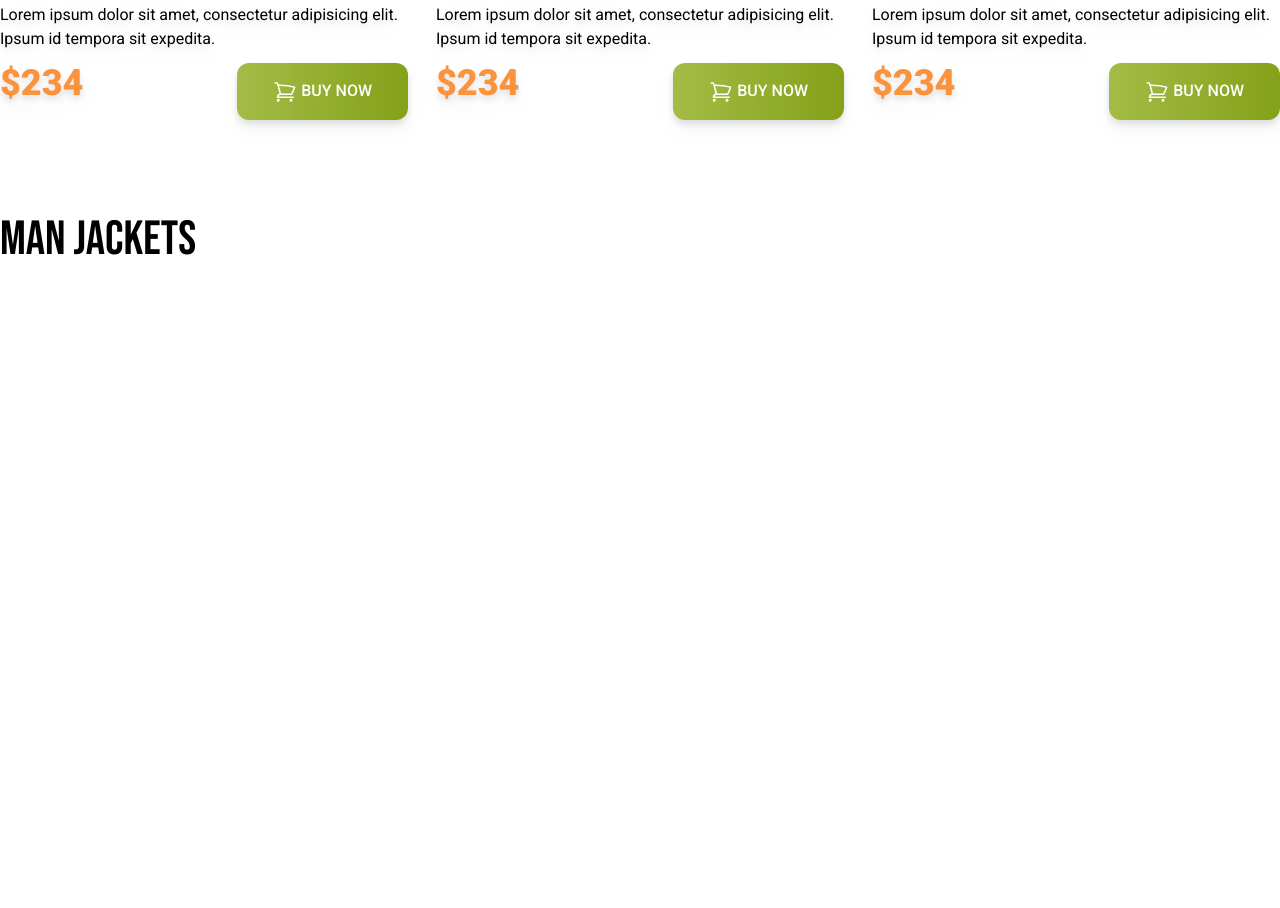
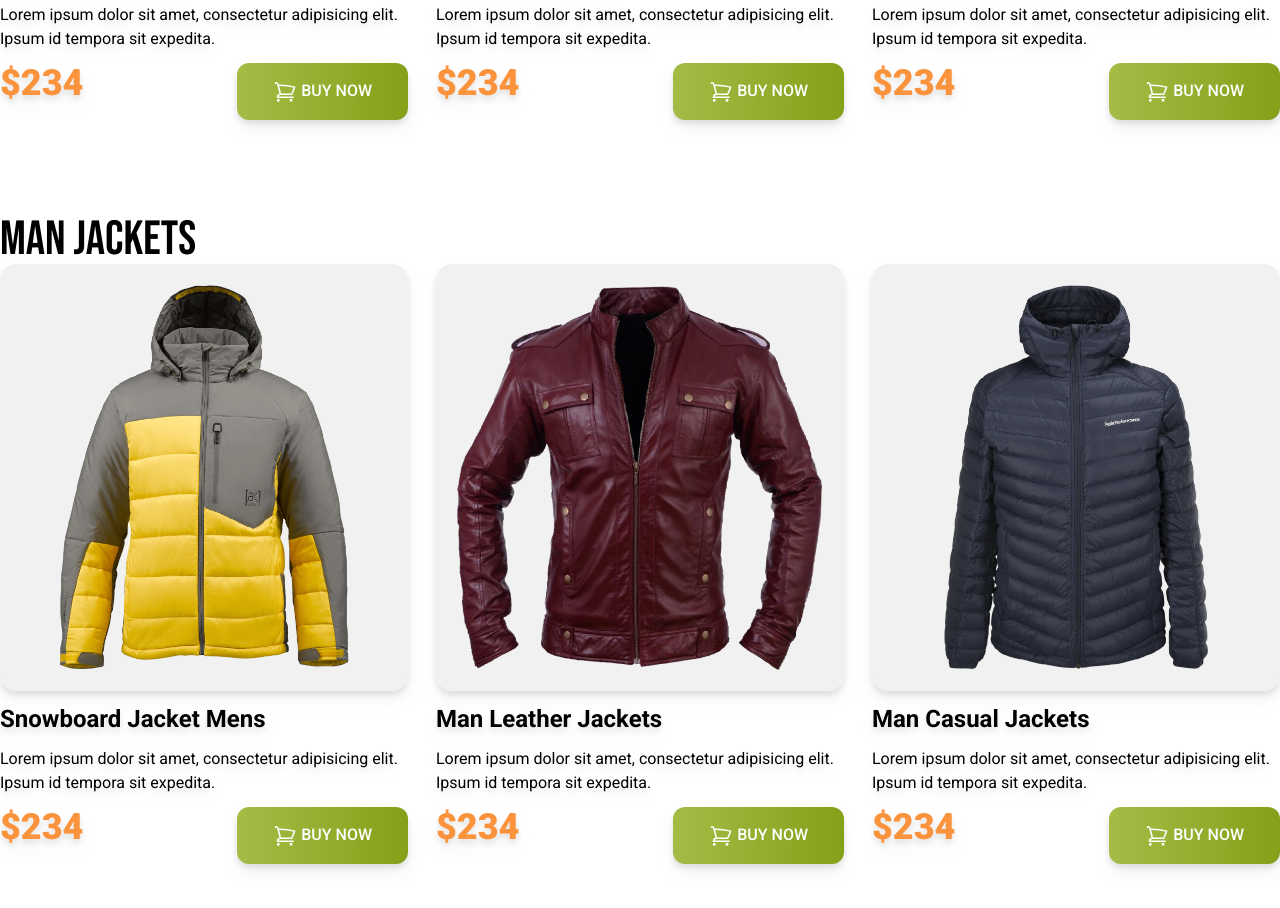
Before and after one commit to zaheenrakib/penguin-fashion, a plain HTML site: page index.html in a window 1280 px wide. Shown: the part 1279-2187 px from the top of the page. Before the commit the page ends 1591 px from the top, so only its background shows below. Drawn offline with nearby package versions, Linux system fonts and the light colour scheme.

Commit message:
design man sectiom

```diff
--- a/index.html
+++ b/index.html
@@ -15,7 +15,8 @@
         .font-bebas {
             font-family: 'Bebas Neue', sans-serif;
         }
-        .font-roboto{
+
+        .font-roboto {
             font-family: 'Roboto', sans-serif;
         }
     </style>
@@ -146,6 +147,79 @@
         <section class="py-12">
             <h3 class="text-5xl font-bebas">Man Jackets</h3>
             <!-- Jackets Container -->
+            <div class="grid grid-cols-1 md:grid-cols-2 lg:grid-cols-3 gap-7 font-roboto">
+                <!-- Jackets Container -->
+                <div class="space-y-3 drop-shadow-lg">
+                    <div class="bg-[#F1F1F1] p-5 rounded-2xl">
+                        <img src="images/jacket-4.png" alt="">
+                    </div>
+                    <h4 class="text-2xl font-bold">Snowboard Jacket Mens</h4>
+                    <p>
+                        Lorem ipsum dolor sit amet, consectetur adipisicing elit. Ipsum id tempora sit expedita.
+                    </p>
+                    <div class="flex justify-between">
+                        <h3 class="text-4xl font-black text-orange-400">$234</h3>
+                        <button
+                            class="py-4 px-9 bg-gradient-to-r from-[#A4BC46] to-[#85A019] rounded-xl uppercase text-white font-medium">
+
+                            <svg xmlns="http://www.w3.org/2000/svg" fill="none" viewBox="0 0 24 24" stroke-width="1.5"
+                                stroke="currentColor" class="w-6 h-6 inline">
+                                <path stroke-linecap="round" stroke-linejoin="round"
+                                    d="M2.25 3h1.386c.51 0 .955.343 1.087.835l.383 1.437M7.5 14.25a3 3 0 0 0-3 3h15.75m-12.75-3h11.218c1.121-2.3 2.1-4.684 2.924-7.138a60.114 60.114 0 0 0-16.536-1.84M7.5 14.25 5.106 5.272M6 20.25a.75.75 0 1 1-1.5 0 .75.75 0 0 1 1.5 0Zm12.75 0a.75.75 0 1 1-1.5 0 .75.75 0 0 1 1.5 0Z" />
+                            </svg>
+
+
+                            Buy Now</button>
+                    </div>
+                </div>
+                <div class="space-y-3 drop-shadow-lg">
+                    <div class="bg-[#F1F1F1] p-5 rounded-2xl">
+                        <img src="images/jacket-5.png" alt="">
+                    </div>
+                    <h4 class="text-2xl font-bold">Man Leather Jackets</h4>
+                    <p>
+                        Lorem ipsum dolor sit amet, consectetur adipisicing elit. Ipsum id tempora sit expedita.
+                    </p>
+                    <div class="flex justify-between">
+                        <h3 class="text-4xl font-black text-orange-400">$234</h3>
+                        <button
+                            class="py-4 px-9 bg-gradient-to-r from-[#A4BC46] to-[#85A019] rounded-xl uppercase text-white font-medium">
+
+                            <svg xmlns="http://www.w3.org/2000/svg" fill="none" viewBox="0 0 24 24" stroke-width="1.5"
+                                stroke="currentColor" class="w-6 h-6 inline">
+                                <path stroke-linecap="round" stroke-linejoin="round"
+                                    d="M2.25 3h1.386c.51 0 .955.343 1.087.835l.383 1.437M7.5 14.25a3 3 0 0 0-3 3h15.75m-12.75-3h11.218c1.121-2.3 2.1-4.684 2.924-7.138a60.114 60.114 0 0 0-16.536-1.84M7.5 14.25 5.106 5.272M6 20.25a.75.75 0 1 1-1.5 0 .75.75 0 0 1 1.5 0Zm12.75 0a.75.75 0 1 1-1.5 0 .75.75 0 0 1 1.5 0Z" />
+                            </svg>
+
+
+                            Buy Now</button>
+                    </div>
+                </div>
+
+                <div class="space-y-3 drop-shadow-lg">
+                    <div class="bg-[#F1F1F1] p-5 rounded-2xl">
+                        <img src="images/jacket-6.png" alt="">
+                    </div>
+                    <h4 class="text-2xl font-bold">Man Casual Jackets</h4>
+                    <p>
+                        Lorem ipsum dolor sit amet, consectetur adipisicing elit. Ipsum id tempora sit expedita.
+                    </p>
+                    <div class="flex justify-between">
+                        <h3 class="text-4xl font-black text-orange-400">$234</h3>
+                        <button
+                            class="py-4 px-9 bg-gradient-to-r from-[#A4BC46] to-[#85A019] rounded-xl uppercase text-white font-medium">
+
+                            <svg xmlns="http://www.w3.org/2000/svg" fill="none" viewBox="0 0 24 24" stroke-width="1.5"
+                                stroke="currentColor" class="w-6 h-6 inline">
+                                <path stroke-linecap="round" stroke-linejoin="round"
+                                    d="M2.25 3h1.386c.51 0 .955.343 1.087.835l.383 1.437M7.5 14.25a3 3 0 0 0-3 3h15.75m-12.75-3h11.218c1.121-2.3 2.1-4.684 2.924-7.138a60.114 60.114 0 0 0-16.536-1.84M7.5 14.25 5.106 5.272M6 20.25a.75.75 0 1 1-1.5 0 .75.75 0 0 1 1.5 0Zm12.75 0a.75.75 0 1 1-1.5 0 .75.75 0 0 1 1.5 0Z" />
+                            </svg>
+
+
+                            Buy Now</button>
+                    </div>
+                </div>
+
         </section>
     </main>
     <footer>
```
Lines whose indentation alone changed are shown as unchanged.
